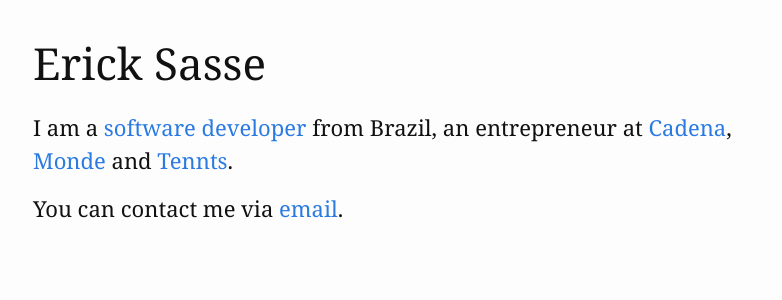
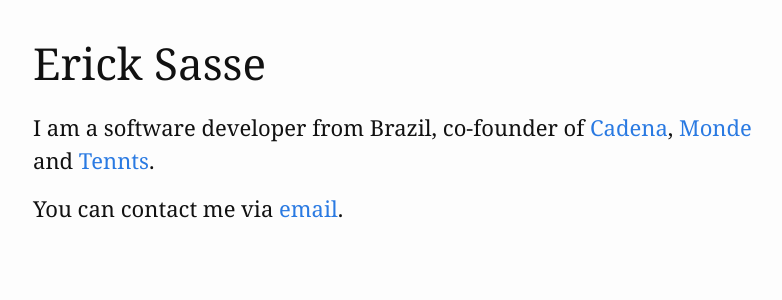
Before and after one commit to esasse/esasse.github.io, a Jekyll site: the page built from index.md, in a window 1280 px wide. Shown: the top 300 px of the page, without its empty margins (237-1019 px from the left). Built offline with Jekyll 4.4.1, drawn with Linux system fonts in a browser that asks for light colours.

Commit message:
Nunca gostei da palavra "entrepreneur"

```diff
--- a/index.md
+++ b/index.md
@@ -2,6 +2,6 @@
 layout: default
 ---
 
-I am a [software developer](https://github.com/esasse) from Brazil, an entrepreneur at [Cadena](https://cadena.com.br), [Monde](https://monde.com.br) and [Tennts](https://tennts.com).
+I am a software developer from Brazil, co-founder of [Cadena](https://cadena.com.br), [Monde](https://monde.com.br) and [Tennts](https://tennts.com).
 
-You can contact me via [email](mailto:ericksasse@me.com).
+You can contact me via [email](mailto:eu@ericksasse.com).
```
